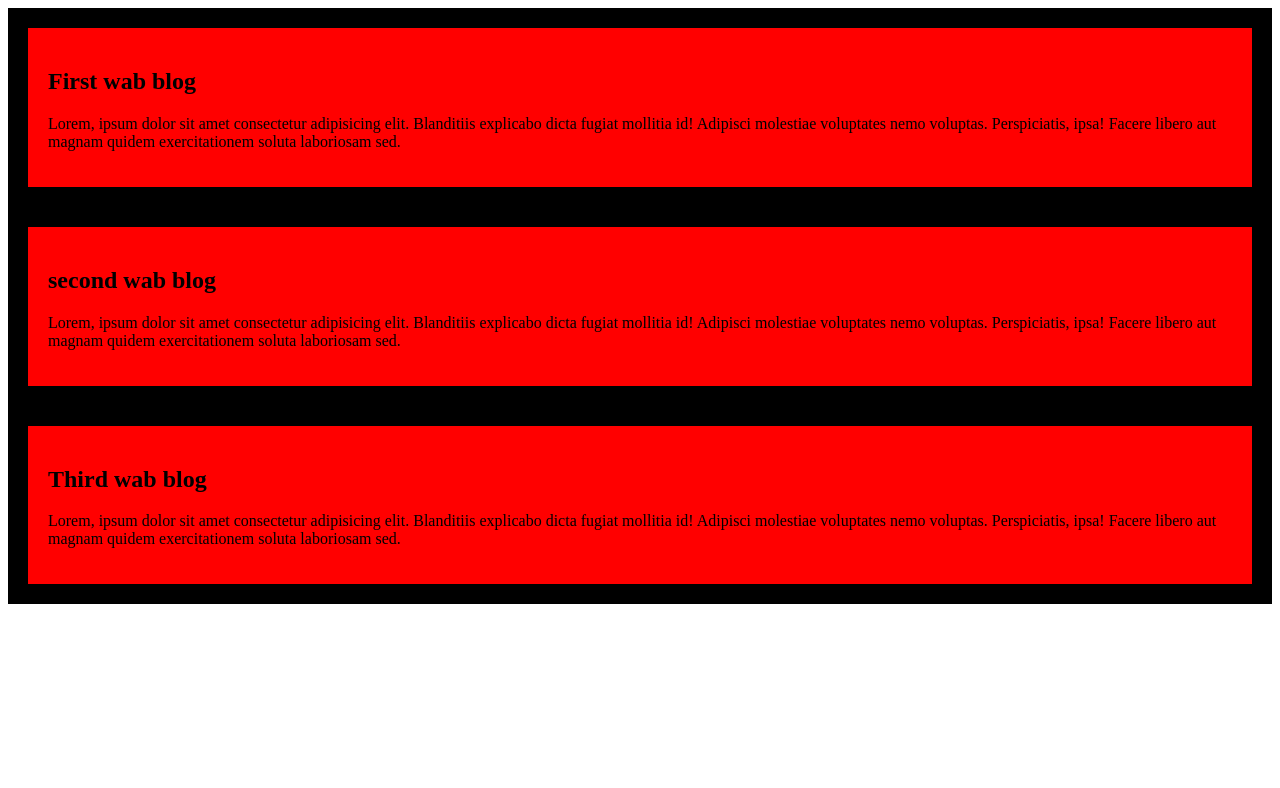
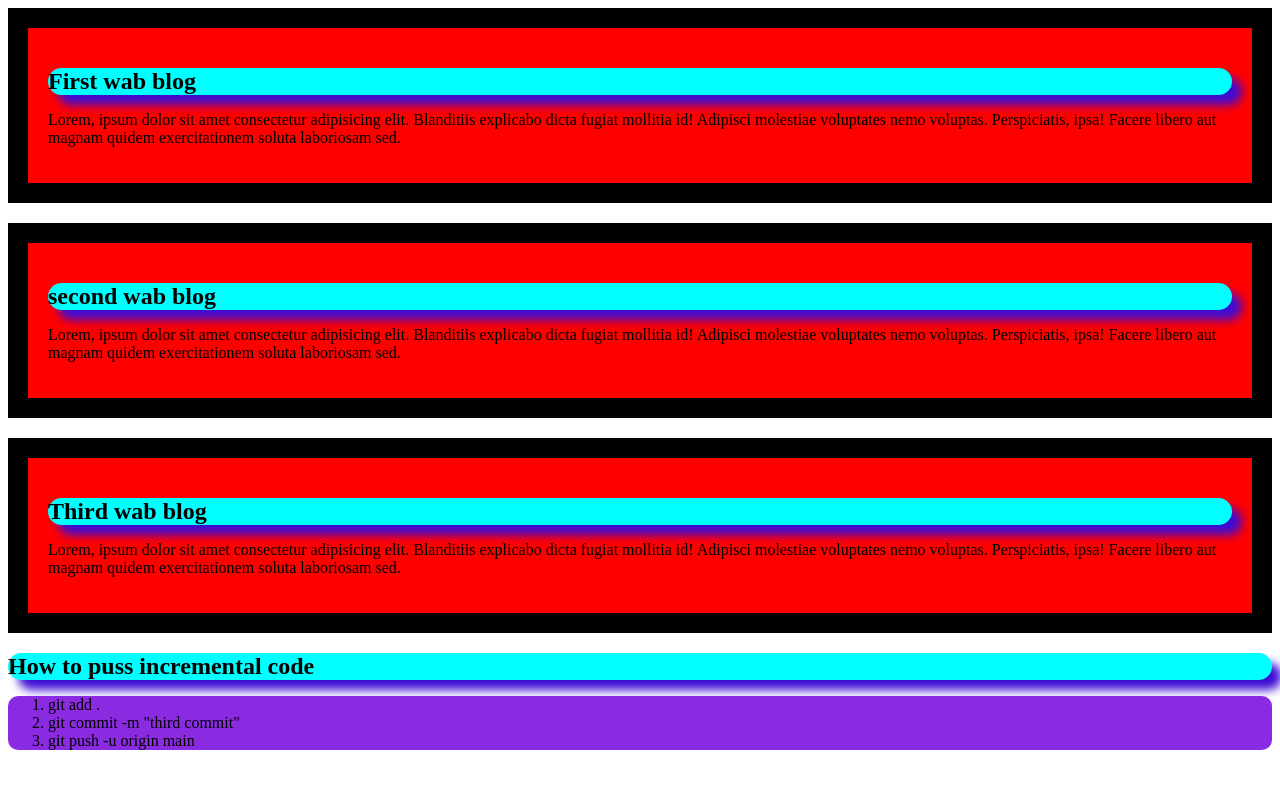
Before and after one commit to deborshi1/my-new-wab, a plain HTML site: page index.html in a window 1280 px wide. Drawn offline with Linux system fonts and the light colour scheme.

Commit message:
fourth commit

```diff
--- a/index.html
+++ b/index.html
@@ -22,5 +22,11 @@
             Lorem, ipsum dolor sit amet consectetur adipisicing elit. Blanditiis explicabo dicta fugiat mollitia id! Adipisci molestiae voluptates nemo voluptas. Perspiciatis, ipsa! Facere libero aut magnam quidem exercitationem soluta laboriosam sed.
         </p>
     </div>
+    <h2>How to puss incremental code</h2>
+    <ol>
+        <li>git add .</li>
+        <li>git  commit -m "third commit"</li>
+        <li>git push -u origin main</li>
+    </ol>
 </body>
 </html>
--- a/styles/wab blog.css
+++ b/styles/wab blog.css
@@ -1,3 +1,11 @@
 div{
      background-color: rgb(255, 0, 0);padding: 20px;border: 20px solid;
+     margin-bottom: 20px;
 }
+h2 {background-color: aqua;margin-bottom: 10px;border: 10px black;
+  border-radius: 20px;box-shadow: 10px 10px 10px rgb(62, 12, 213);
+
+}
+ol{
+    background-color: blueviolet;border: 20px salmon;border-radius: 10px;
+}
```
